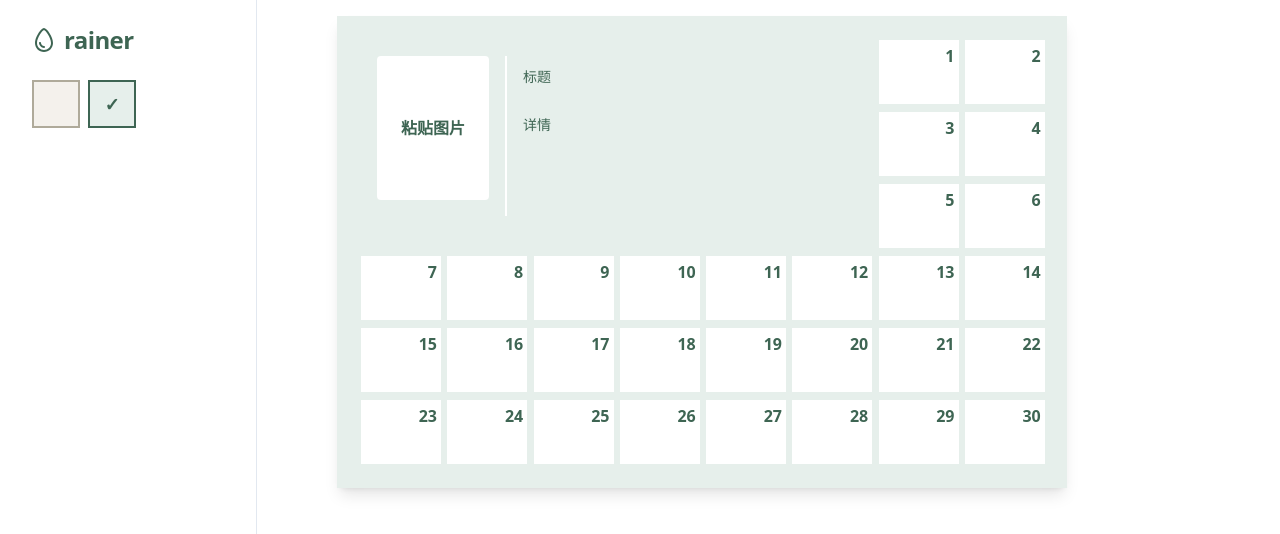
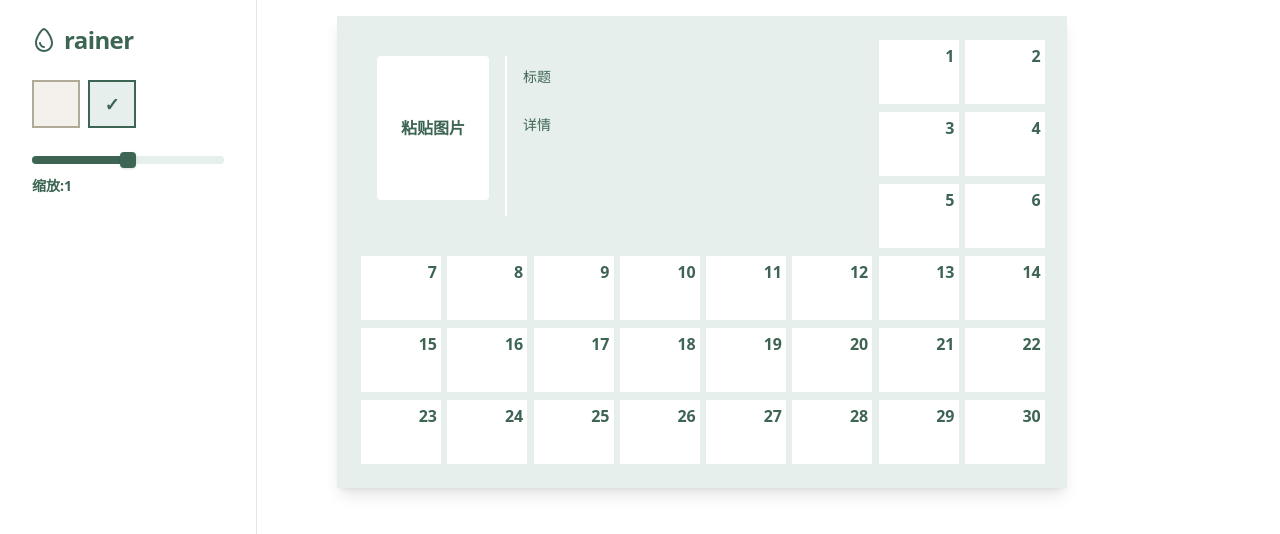
Before and after one commit to huayemao/rainer, a Next.js app: page / in a window 1280 px wide. Shown: the top 534 px of the page. Built offline with nearby package versions, Linux system fonts and the light colour scheme.

Commit message:
feat: support image scale

```diff
--- a/package.json
+++ b/package.json
@@ -8,6 +8,7 @@
   "dependencies": {
     "@radix-ui/react-dropdown-menu": "1.0.0",
     "@radix-ui/react-icons": "1.1.1",
+    "@radix-ui/react-slider": "^1.1.0",
     "clsx": "^1.2.1",
     "next": "latest",
     "react": "latest",
--- a/pages/index.tsx
+++ b/pages/index.tsx
@@ -1,10 +1,12 @@
 import { useEffect, useState } from "react";
 import clsx from "clsx";
+import * as Slider from "@radix-ui/react-slider";
 import ThemePicker from "../components/ThemePicker";
 
 export default function Home() {
   const [theme, setTheme] = useState("plant");
   const [images, setImages] = useState([]);
+  const [scale, setScale] = useState(50);
 
   useEffect(() => {
     // https://web.dev/patterns/files/
@@ -76,7 +78,12 @@ export default function Home() {
   }, []);
 
   return (
-    <div className="grid grid-cols-4 xl:grid-cols-5 print:grid-cols-3">
+    <div
+      className={clsx(
+        "grid grid-cols-4 xl:grid-cols-5 print:grid-cols-3",
+        `text-${theme}`
+      )}
+    >
       <aside className="pb-12 print:hidden">
         <div className="px-8 py-6">
           <div
@@ -105,8 +112,41 @@ export default function Home() {
             rainer
           </div>
         </div>
-        <div className="px-8">
+        <div className="px-8 space-y-4">
           <ThemePicker activeTheme={theme} onChange={setTheme} />
+          <div>
+            <Slider.Root
+              className="col-span-2 flex relative items-center select-none  touch-none  h-8"
+              defaultValue={[50]}
+              max={100}
+              step={1}
+              onValueChange={(v) => {
+                setScale(v[0]);
+              }}
+              aria-label="Volume"
+            >
+              <Slider.Track
+                className={clsx(
+                  "relative flex-1 rounded-full h-2",
+                  ` bg-${theme}`
+                )}
+              >
+                <Slider.Range
+                  className={clsx(
+                    "absolute rounded-full h-full",
+                    `bg-${theme}-dark`
+                  )}
+                />
+              </Slider.Track>
+              <Slider.Thumb
+                className={clsx(
+                  "block w-4 h-4 shadow rounded focus:outline-none",
+                  `bg-${theme}-dark`
+                )}
+              />
+            </Slider.Root>
+            <div className="font-bold  text-sm ">缩放:{scale / 50}</div>
+          </div>
         </div>
       </aside>
       <div className="col-span-3 border-l border-l-slate-200 print:border-none  dark:border-l-slate-700 xl:col-span-4">
@@ -117,7 +157,12 @@ export default function Home() {
               `text-${theme} bg-${theme}`
             }
           >
-            <div className=" border-white p-4 inline-flex gap-4  row-span-3 col-span-6">
+            <div
+              className={clsx(
+                "p-4 inline-flex gap-4  row-span-3 col-span-6",
+                `border-[var(--${theme}-dark)]`
+              )}
+            >
               <div
                 className={clsx(
                   "font-bold flex items-center justify-center h-36 w-28 rounded",
@@ -127,17 +172,23 @@ export default function Home() {
                   }
                 )}
               >
-                {images.length === 0
-                  ? "粘贴图片"
-                  : images.map((e, i) => (
-                      <img
-                        className="rounded"
-                        key={i}
-                        src={URL.createObjectURL(e)}
-                      ></img>
-                    ))}
+                {images.length === 0 ? (
+                  "粘贴图片"
+                ) : (
+                  <img
+                    className="rounded"
+                    src={URL.createObjectURL(images[0])}
+                    // 50 => 1.0
+                    // 0=>0
+                    // 100 =>2.0
+                    style={{ transform: `scale(${scale / 50})` }}
+                  ></img>
+                )}
               </div>
-              <div className="border-l-2 border-white flex-[5] px-4 h-40">
+              <div
+                className={clsx("border-l-2 border-white flex-[5] px-4 h-40")}
+                // style={{ borderColor: `var(--${theme}-dark)`, }}
+              >
                 <h2 className="relative h-12">
                   <input
                     type="text"
@@ -154,9 +205,7 @@ export default function Home() {
                     className="resize-none input-like"
                     // rows={6}
                   />
-                  <label htmlFor="detail">
-                    详情
-                  </label>
+                  <label htmlFor="detail">详情</label>
                 </div>
               </div>
             </div>
--- a/styles/globals.css
+++ b/styles/globals.css
@@ -1,6 +1,11 @@
 @tailwind base;
 @tailwind components;
 @tailwind utilities;
+
+:root {
+  --plant-dark: rgb(62, 101, 83);
+  --gold-dark: rgb(175, 170, 154);
+}
 
 .input-like {
   @apply absolute top-0 left-0 w-full h-full bg-transparent border-none outline-none z-[1] p-4 pl-0;
```
Also changed, not shown: 1 other file (tests, documents, lock files or other folders).
